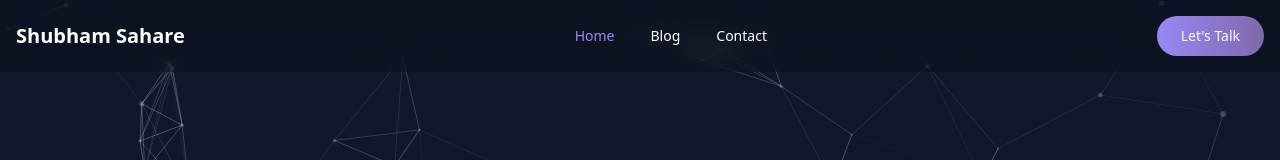
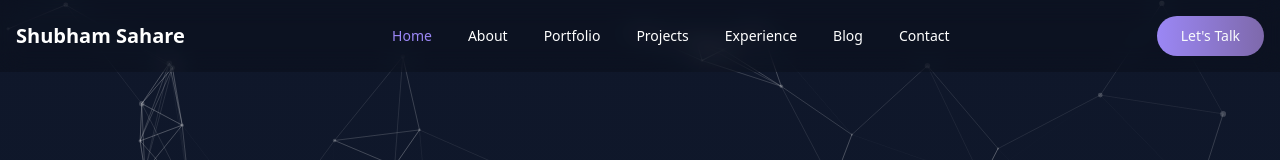
Before and after one commit to shubham1-618/stellar-resume-blueprint, a React (Vite) app: page / in a window 1280 px wide. Shown: the top 160 px of the page. Built offline with nearby package versions, Linux system fonts and the light colour scheme.

Commit message:
feat: Add navigation menu items
Adds menu items for Home, About, Portfolio, Projects, Experience, Blog, and Contact sections.

```diff
--- a/src/components/MainNavigation.tsx
+++ b/src/components/MainNavigation.tsx
@@ -1,3 +1,4 @@
+
 import React from "react";
 import { Link, useLocation } from "react-router-dom";
 import {
@@ -16,6 +17,13 @@ import { useSiteData } from "@/context/SiteDataContext";
 const MainNavigation = () => {
   const location = useLocation();
   const { siteData } = useSiteData();
+
+  const scrollToSection = (sectionId: string) => {
+    const element = document.getElementById(sectionId);
+    if (element) {
+      element.scrollIntoView({ behavior: 'smooth' });
+    }
+  };
 
   return (
     <div className="w-full flex justify-center py-4 backdrop-blur-md bg-black/20 fixed top-0 z-50">
@@ -40,6 +48,54 @@ const MainNavigation = () => {
               </Link>
             </NavigationMenuItem>
             <NavigationMenuItem>
+              <button onClick={() => scrollToSection('about')}>
+                <NavigationMenuLink
+                  className={cn(
+                    navigationMenuTriggerStyle(),
+                    "bg-transparent hover:bg-white/10"
+                  )}
+                >
+                  About
+                </NavigationMenuLink>
+              </button>
+            </NavigationMenuItem>
+            <NavigationMenuItem>
+              <button onClick={() => scrollToSection('portfolio')}>
+                <NavigationMenuLink
+                  className={cn(
+                    navigationMenuTriggerStyle(),
+                    "bg-transparent hover:bg-white/10"
+                  )}
+                >
+                  Portfolio
+                </NavigationMenuLink>
+              </button>
+            </NavigationMenuItem>
+            <NavigationMenuItem>
+              <button onClick={() => scrollToSection('projects')}>
+                <NavigationMenuLink
+                  className={cn(
+                    navigationMenuTriggerStyle(),
+                    "bg-transparent hover:bg-white/10"
+                  )}
+                >
+                  Projects
+                </NavigationMenuLink>
+              </button>
+            </NavigationMenuItem>
+            <NavigationMenuItem>
+              <button onClick={() => scrollToSection('experience')}>
+                <NavigationMenuLink
+                  className={cn(
+                    navigationMenuTriggerStyle(),
+                    "bg-transparent hover:bg-white/10"
+                  )}
+                >
+                  Experience
+                </NavigationMenuLink>
+              </button>
+            </NavigationMenuItem>
+            <NavigationMenuItem>
               <Link to="/blog">
                 <NavigationMenuLink
                   className={cn(
@@ -53,7 +109,7 @@ const MainNavigation = () => {
               </Link>
             </NavigationMenuItem>
             <NavigationMenuItem>
-              <a href="#contact">
+              <button onClick={() => scrollToSection('contact')}>
                 <NavigationMenuLink
                   className={cn(
                     navigationMenuTriggerStyle(),
@@ -62,7 +118,7 @@ const MainNavigation = () => {
                 >
                   Contact
                 </NavigationMenuLink>
-              </a>
+              </button>
             </NavigationMenuItem>
           </NavigationMenuList>
         </NavigationMenu>
@@ -70,12 +126,7 @@ const MainNavigation = () => {
         <div className="hidden md:block">
           <Button
             className="rounded-full px-6 bg-gradient-to-r from-[#9b87f5] to-[#7E69AB] hover:from-[#7E69AB] hover:to-[#9b87f5] border-none transition-all"
-            onClick={() => {
-              const contactSection = document.getElementById('contact');
-              if (contactSection) {
-                contactSection.scrollIntoView({ behavior: 'smooth' });
-              }
-            }}
+            onClick={() => scrollToSection('contact')}
           >
             Let's Talk
           </Button>
```
